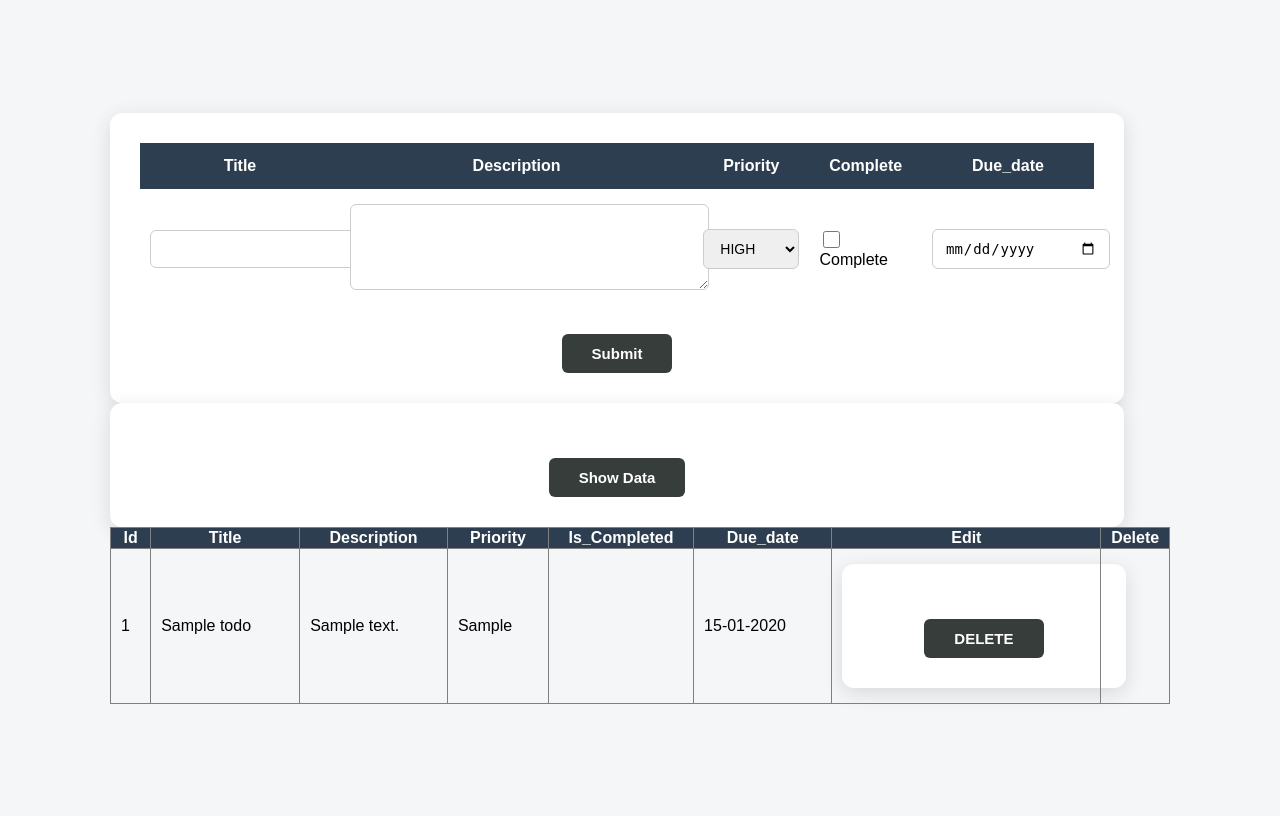
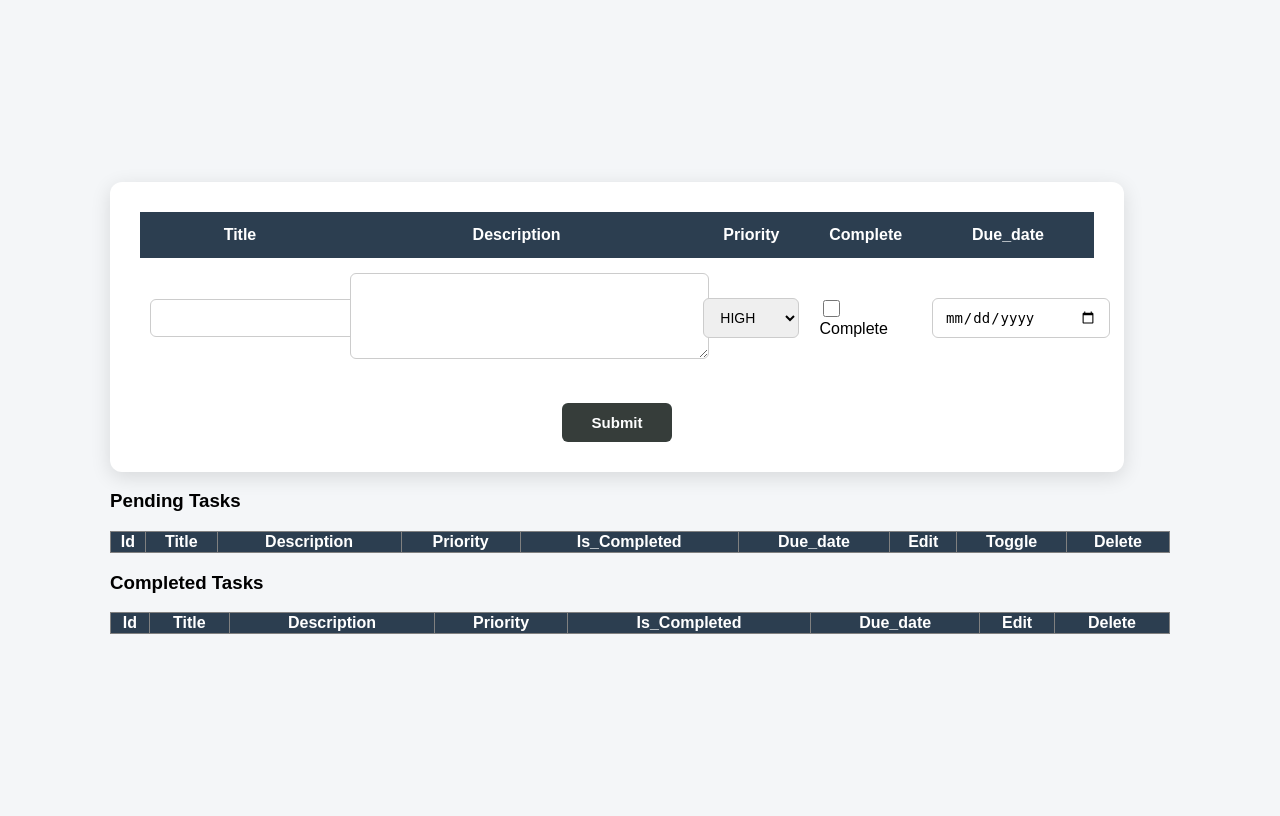
Before and after one commit to jadejadharmiksinh620-cpu/Msc-it-1-python, a Flask app: page /get in a window 1280 px wide. Run offline with Flask 3, Linux system fonts and the light colour scheme; tables that the repository leaves empty hold one stand-in row (values such as "Sample post"); lists and menus that the app fills with data are empty.

Commit message:
Update index.html

```diff
--- a/todo/templates/index.html
+++ b/todo/templates/index.html
@@ -8,7 +8,7 @@
 </head>
 <body><div style="display:flex;flex-direction: column;">
 
-    <form  action="/submit" method="POST">
+    <form  action="/add" method="POST">
         <table>
             <thead>
                 <tr>
@@ -40,19 +40,56 @@
                     <td>
                         <input type="date" id="due_date" name="due_date">
                     </td>
-
-
                 </tr>
-
             </tbody>
         </table>
         <button type="submit">Submit</button>
     </form>
     <div>
-        <form action="/get" method="get">
-             <button type="submit">Show Data</button>
-        </form>
         <div>
+                <table border="1">
+                     <h3>Pending Tasks</h3>
+                    <thead>
+                        <tr>
+                        <th>Id</th>
+                        <th>Title</th>
+                        <th>Description</th>
+                        <th>Priority</th>
+                        <th>Is_Completed</th>
+                        <th>Due_date</th>
+                        <th>Edit</th>
+                        <th>Toggle</th>
+                        <th>Delete</th>
+                        </tr>
+                    </thead>
+                    <tbody>
+                        {% for i in pending %}
+                        <tr>
+                        <td>{{ loop.index }}</td>
+                        <td>{{ i.title }}</td>
+                        <td>{{ i.description }}</td>
+                        <td>{{ i.priority }}</td>
+                        <td>{{ i.is_complete }}</td>
+                        <td>{{ i.due_date.strftime('%d-%m-%Y') }}</td>
+                        <td>
+                            <a href="/edit/{{i.id}}">Edit</a>
+                        </td>
+                         <td>
+                            <a href="/toggle/{{ i.id }}">COMPLETE</a>
+                         </td>
+                        <td>
+                            <form action="/delete/{{i.id}}" method="POST">
+                                <button type="submit">DELETE</button>
+                            </form>
+                        </td>
+                        </tr>
+                        {% endfor %}
+                    </tbody>
+                </table>
+            </div>
+            <div>
+              <h3>Completed Tasks</h3>
+
                 <table border="1">
                     <thead>
                         <tr>
@@ -67,17 +104,19 @@
                         </tr>
                     </thead>
                     <tbody>
-                        {% for i in t1 %}
+                        {% for i in complete %}
                         <tr>
-                        <td>{{ i.id }}</td>
+                        <td>{{ loop.index }}</td>
                         <td>{{ i.title }}</td>
                         <td>{{ i.description }}</td>
                         <td>{{ i.priority }}</td>
-                        <td>{{ i.is_complited }}</td>
+                        <td>{{ i.is_complete }}</td>
                         <td>{{ i.due_date.strftime('%d-%m-%Y') }}</td>
                         <td>
-                            <form action="/delete" method="POST">
-                                <input type="hidden" name="e_id" id="e_id" value="{{i.id}}">
+                            <a href="/toggle/{{i.id}}">PENDING</a>
+                        </td>
+                        <td>
+                            <form action="/delete/{{i.id}}" method="POST">
                                 <button type="submit">DELETE</button>
                             </form>
                         </td>
```
